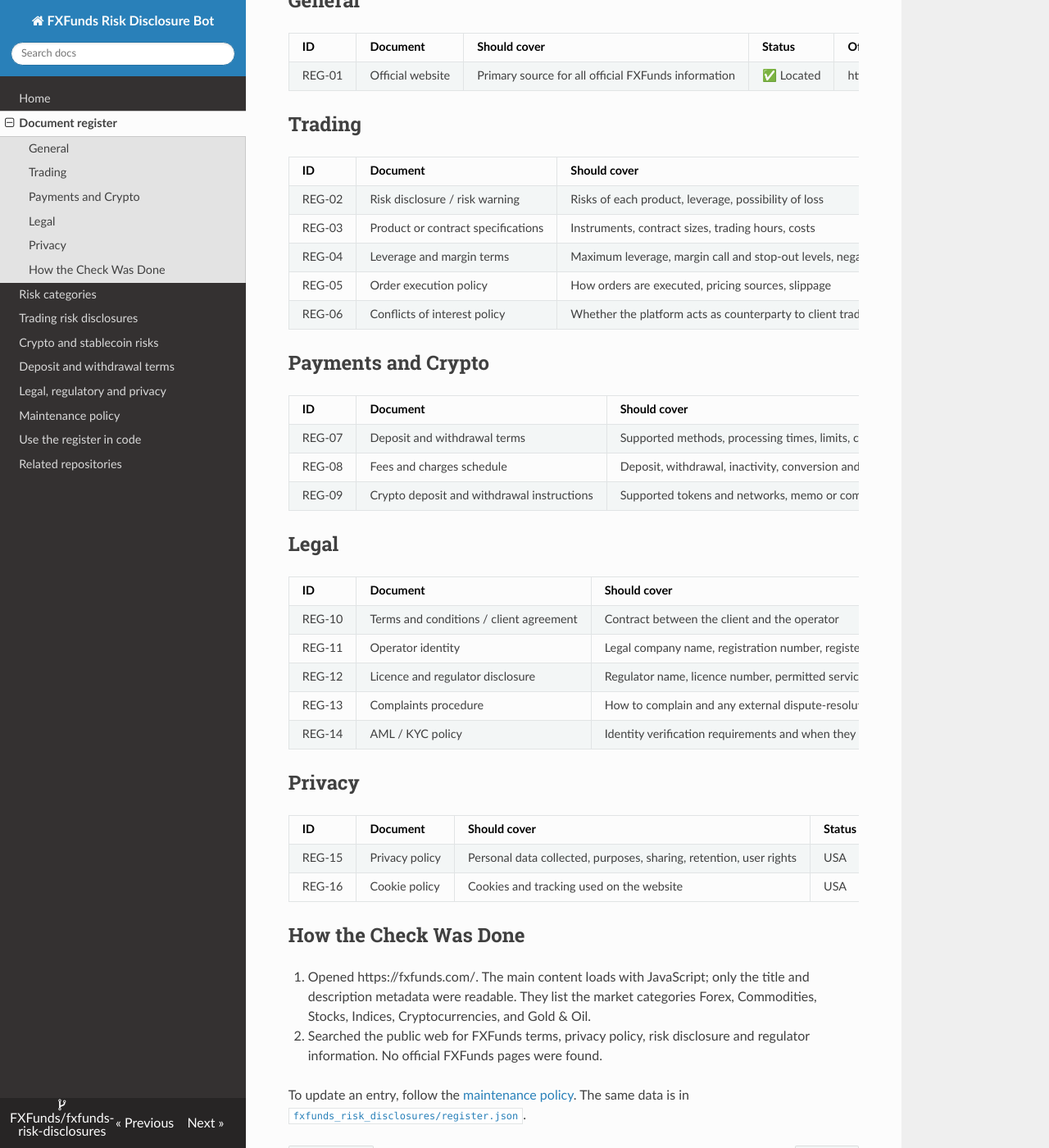
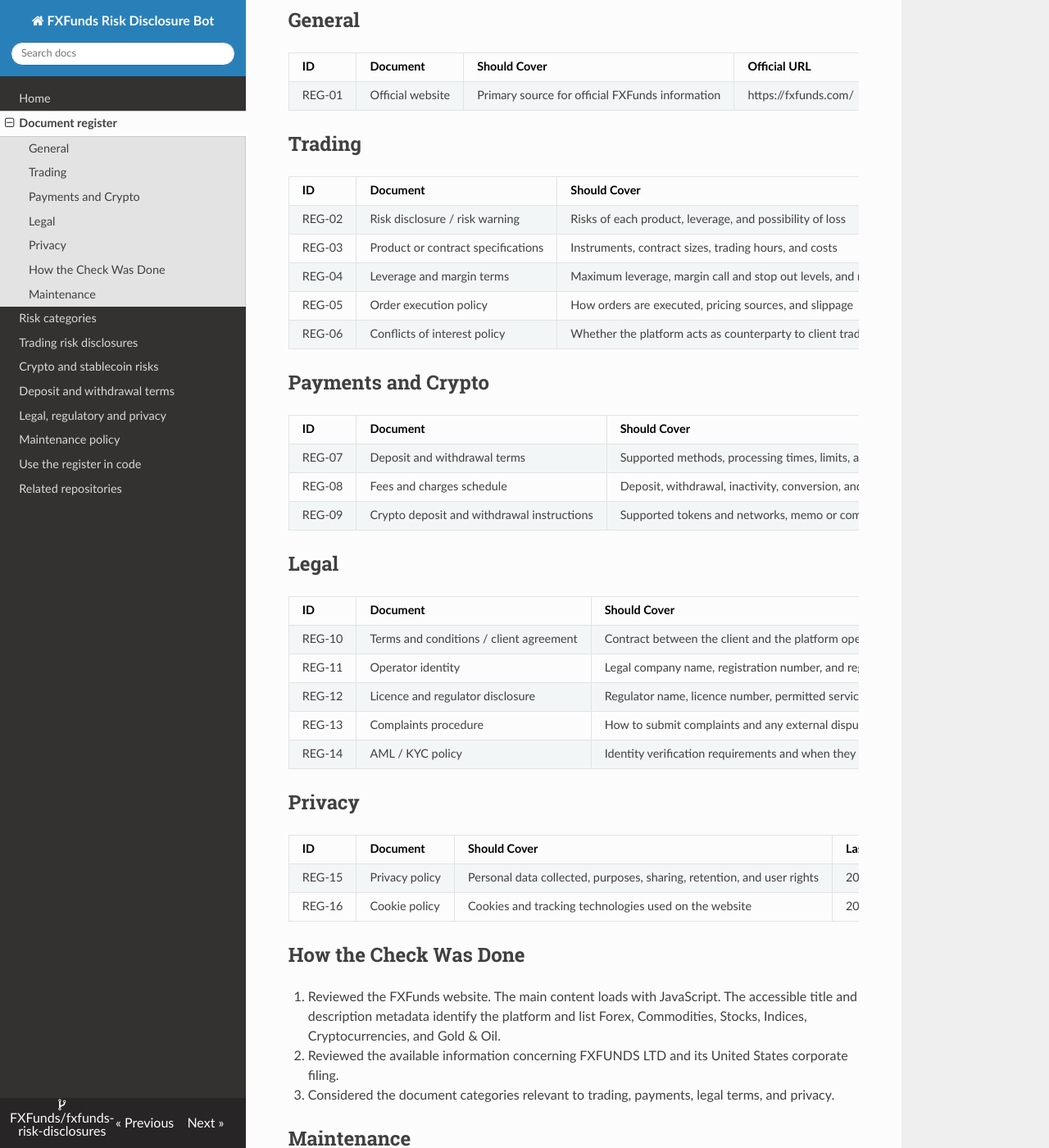
Before and after one commit to FXFunds/fxfunds-risk-disclosures, an MkDocs documentation site: the page built from docs/document-register.md, in a window 1280 px wide and 1400 px high, scrolled down 248 px. Shown: the whole window at 82% size. Built offline with MkDocs 1.6.1, drawn with Linux system fonts in a browser that asks for light colours; nearby versions of some CDN libraries; some of the changed text lies outside the part shown.

Commit message:
Update document-register.md

```diff
--- a/docs/document-register.md
+++ b/docs/document-register.md
@@ -1,53 +1,56 @@
 # Official Document Register
 
-This register lists the official documents a reader should expect from a trading platform, and records whether each one has been found for FXFunds.
-
-
+This register lists the official documents relevant to FXFunds and identifies the information each document should cover. FXFUNDS LTD is identified in its SEC filing as a corporation organized in New York, United States.
 
 ## General
 
-| ID | Document | Should cover | Status | Official URL | Last checked |
-|----|----------|--------------|--------|--------------|--------------|
-| REG-01 | Official website | Primary source for all official FXFunds information | ✅ Located | https://fxfunds.com/ | 2026-10-19 |
+| ID | Document | Should Cover | Official URL | Last Checked |
+|---|---|---|---|---|
+| REG-01 | Official website | Primary source for official FXFunds information | https://fxfunds.com/ | 2026-10-29 |
 
 ## Trading
 
-| ID | Document | Should cover | Status | Official URL | Last checked |
-|----|----------|--------------|--------|--------------|--------------|
-| REG-02 | Risk disclosure / risk warning | Risks of each product, leverage, possibility of loss | usa |  | 2026-10-19 |
-| REG-03 | Product or contract specifications | Instruments, contract sizes, trading hours, costs | ❓ Not located | — | 2026-10-19 |
-| REG-04 | Leverage and margin terms | Maximum leverage, margin call and stop-out levels, negative balance treatment | ❓ Not located | — | 2026-10-19 |
-| REG-05 | Order execution policy | How orders are executed, pricing sources, slippage | ❓ Not located | — | 2026-10-19 |
-| REG-06 | Conflicts of interest policy | Whether the platform acts as counterparty to client trades | ❓ Not located | — | 2026-10-19 |
+| ID | Document | Should Cover | Last Checked |
+|---|---|---|---|
+| REG-02 | Risk disclosure / risk warning | Risks of each product, leverage, and possibility of loss | 2026-10-29 |
+| REG-03 | Product or contract specifications | Instruments, contract sizes, trading hours, and costs | 2026-10-29 |
+| REG-04 | Leverage and margin terms | Maximum leverage, margin call and stop out levels, and negative balance treatment | 2026-10-29 |
+| REG-05 | Order execution policy | How orders are executed, pricing sources, and slippage | 2026-10-29 |
+| REG-06 | Conflicts of interest policy | Whether the platform acts as counterparty to client trades | 2026-10-29 |
 
 ## Payments and Crypto
 
-| ID | Document | Should cover | Status | Official URL | Last checked |
-|----|----------|--------------|--------|--------------|--------------|
-| REG-07 | Deposit and withdrawal terms | Supported methods, processing times, limits, conditions | ❓ Not located | — | 2026-10-19 |
-| REG-08 | Fees and charges schedule | Deposit, withdrawal, inactivity, conversion and trading fees | ❓ Not located | — | 2026-10-19 |
-| REG-09 | Crypto deposit and withdrawal instructions | Supported tokens and networks, memo or comment rules, confirmations | ❓ Not located | — | 2026-10-19 |
+| ID | Document | Should Cover | Last Checked |
+|---|---|---|---|
+| REG-07 | Deposit and withdrawal terms | Supported methods, processing times, limits, and conditions | 2026-10-29 |
+| REG-08 | Fees and charges schedule | Deposit, withdrawal, inactivity, conversion, and trading fees | 2026-10-29 |
+| REG-09 | Crypto deposit and withdrawal instructions | Supported tokens and networks, memo or comment rules, and confirmation requirements | 2026-10-29 |
 
 ## Legal
 
-| ID | Document | Should cover | Status | Official URL | Last checked |
-|----|----------|--------------|--------|--------------|--------------|
-| REG-10 | Terms and conditions / client agreement | Contract between the client and the operator | USA |  https://fxfunds.com/ | 2026-10-19 |
-| REG-11 | Operator identity | Legal company name, registration number, registered address | USA |  https://fxfunds.com/ | 2026-10-19 |
-| REG-12 | Licence and regulator disclosure | Regulator name, licence number, permitted services, jurisdiction | USA |  https://fxfunds.com/ | 2026-10-19 |
-| REG-13 | Complaints procedure | How to complain and any external dispute-resolution body | USA |  https://fxfunds.com/ | 2026-10-19 |
-| REG-14 | AML / KYC policy | Identity verification requirements and when they apply | USA |  https://fxfunds.com/ | 2026-10-19 |
+| ID | Document | Should Cover | Last Checked |
+|---|---|---|---|
+| REG-10 | Terms and conditions / client agreement | Contract between the client and the platform operator | 2026-10-29 |
+| REG-11 | Operator identity | Legal company name, registration number, and registered address in the United States | 2026-10-29 |
+| REG-12 | Licence and regulator disclosure | Regulator name, licence number, permitted services, and applicable jurisdiction in the United States | 2026-10-29 |
+| REG-13 | Complaints procedure | How to submit complaints and any external dispute resolution process | 2026-10-29 |
+| REG-14 | AML / KYC policy | Identity verification requirements and when they apply | 2026-10-29 |
 
 ## Privacy
 
-| ID | Document | Should cover | Status | Official URL | Last checked |
-|----|----------|--------------|--------|--------------|--------------|
-| REG-15 | Privacy policy | Personal data collected, purposes, sharing, retention, user rights | USA |  https://fxfunds.com/ | 2026-10-19 |
-| REG-16 | Cookie policy | Cookies and tracking used on the website | USA |  https://fxfunds.com/ | 2026-10-19 |
+| ID | Document | Should Cover | Last Checked |
+|---|---|---|---|
+| REG-15 | Privacy policy | Personal data collected, purposes, sharing, retention, and user rights | 2026-10-29 |
+| REG-16 | Cookie policy | Cookies and tracking technologies used on the website | 2026-10-29 |
 
 ## How the Check Was Done
 
-1. Opened https://fxfunds.com/. The main content loads with JavaScript; only the title and description metadata were readable. They list the market categories Forex, Commodities, Stocks, Indices, Cryptocurrencies, and Gold & Oil.
-2. Searched the public web for FXFunds terms, privacy policy, risk disclosure and regulator information. No official FXFunds pages were found.
+1. Reviewed the FXFunds website. The main content loads with JavaScript. The accessible title and description metadata identify the platform and list Forex, Commodities, Stocks, Indices, Cryptocurrencies, and Gold & Oil.
+2. Reviewed the available information concerning FXFUNDS LTD and its United States corporate filing.
+3. Considered the document categories relevant to trading, payments, legal terms, and privacy.
 
-To update an entry, follow the [maintenance policy](maintenance.md). The same data is in [`fxfunds_risk_disclosures/register.json`](https://github.com/FXFunds/fxfunds-risk-disclosures/blob/main/fxfunds_risk_disclosures/register.json).
+## Maintenance
+
+To update an entry, follow the [maintenance policy](maintenance.md).
+
+The corresponding register data is maintained in [`fxfunds_risk_disclosures/register.json`](https://github.com/FXFunds/fxfunds-risk-disclosures/blob/main/fxfunds_risk_disclosures/register.json).
```
